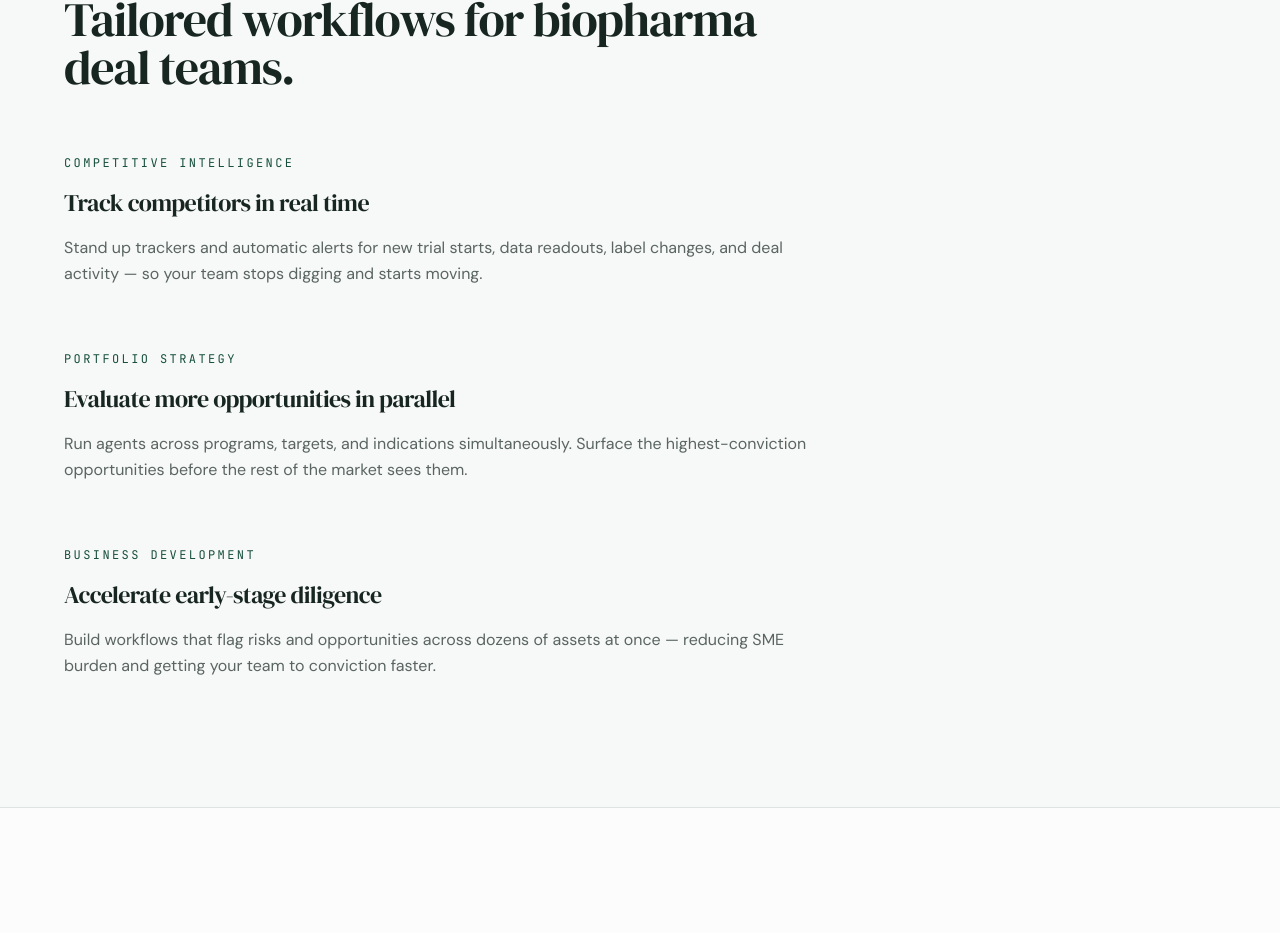
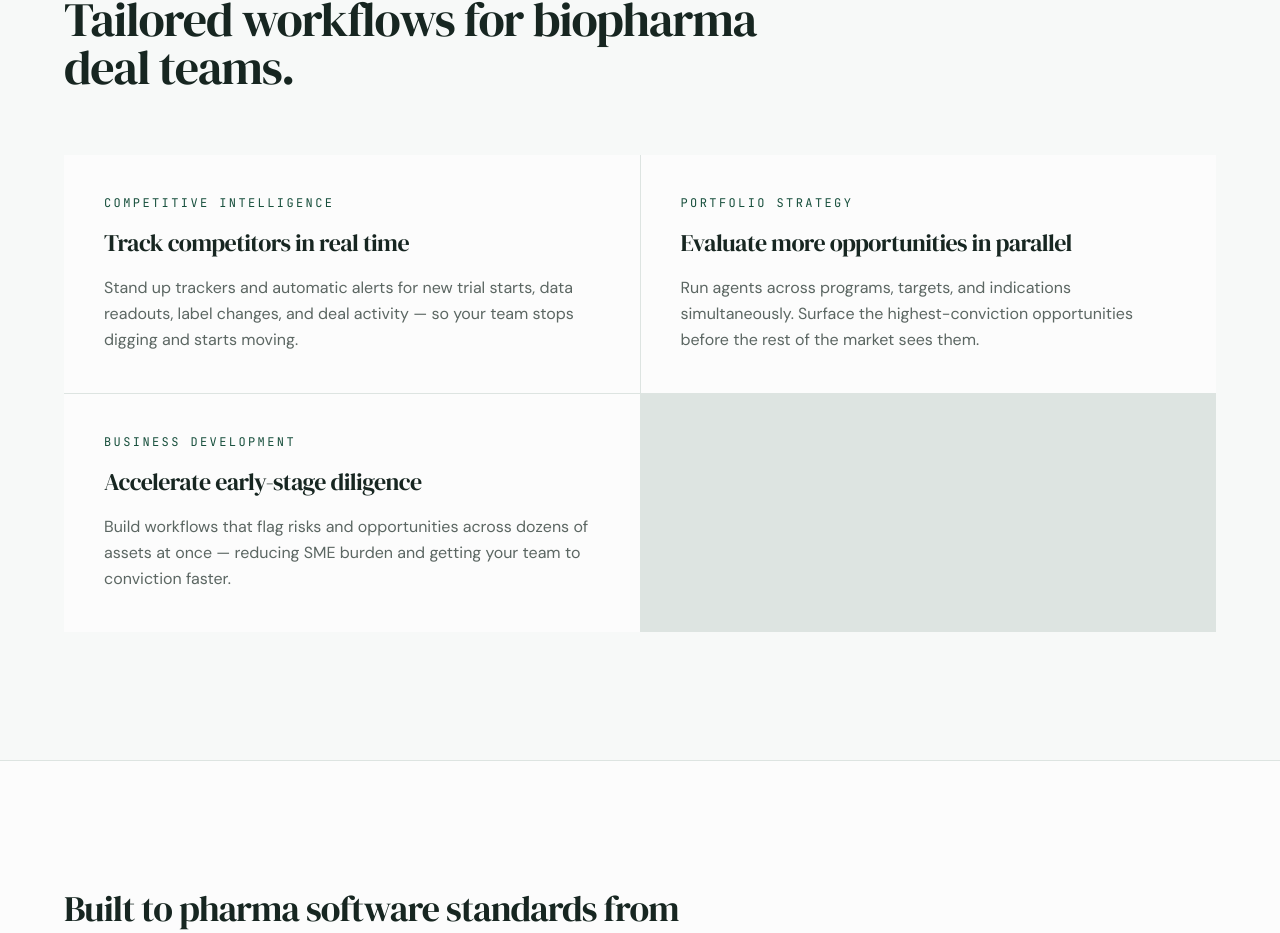
Before and after one commit to vladmt06/alex-intellicraft, a React (Vite) app: page /platform in a window 1280 px wide. Shown: the part 2727-3660 px from the top of the page. Built offline with nearby package versions, Linux system fonts and the light colour scheme.

Commit message:
Changes
Co-authored-by: vladmt06 <206103484+vladmt06@users.noreply.github.com>

```diff
--- a/src/pages/Platform.tsx
+++ b/src/pages/Platform.tsx
@@ -178,9 +178,9 @@ const Platform = () => {
             <h2 className="text-3xl md:text-5xl tracking-tight mb-16 max-w-3xl">
               Tailored workflows for biopharma deal teams.
             </h2>
-            <div className="max-w-3xl space-y-16">
+            <div className="grid md:grid-cols-2 gap-px bg-border">
               {workflows.map((w) => (
-                <div key={w.tag}>
+                <div key={w.tag} className="bg-background p-10">
                   <p className="text-xs font-mono uppercase tracking-[0.2em] text-primary mb-4">
                     {w.tag}
                   </p>
```
